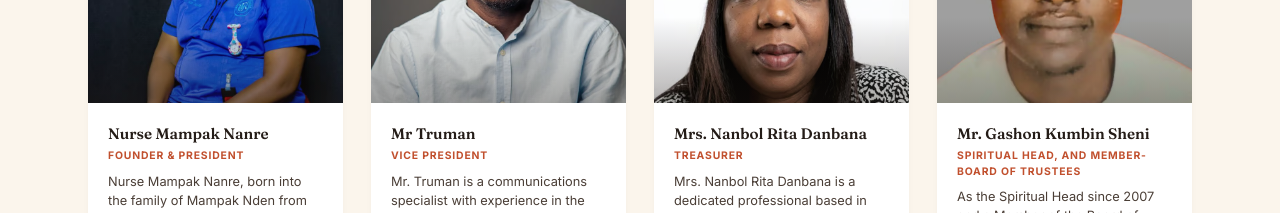
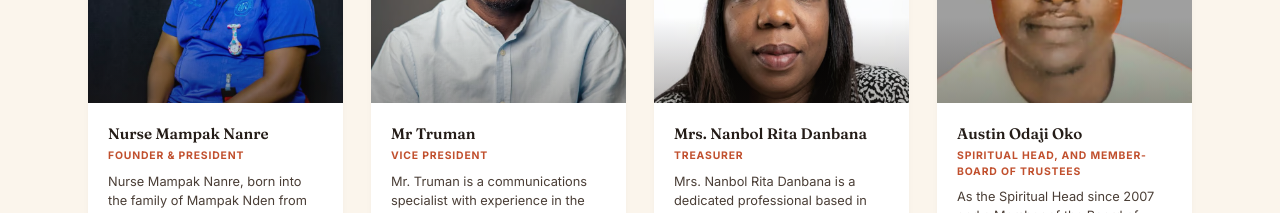
Before and after one commit to Aritesoma/osinman_website, a React (Vite) app: page / in a window 1280 px wide. Shown: the part 5240-5453 px from the top of the page. Built offline with nearby package versions, Linux system fonts and the light colour scheme.

Commit message:
text update

```diff
--- a/src/pages/Home.jsx
+++ b/src/pages/Home.jsx
@@ -248,8 +248,8 @@ const TEAM = [
     photo: "/images/rita.avif",
   },
   {
-    initials: "GKS",
-    name: "Mr. Gashon Kumbin Sheni",
+    initials: "AOO",
+    name: "Austin Odaji Oko",
     role: "Spiritual Head, and Member-Board of Trustees",
     quote: "As the Spiritual Head since 2007 and a Member of the Board of Trustees, Mr. Austin Odaji Oko plays a vital role in guiding the Osinman Foundation with integrity and purpose.",
     tone: "burnt",
```
